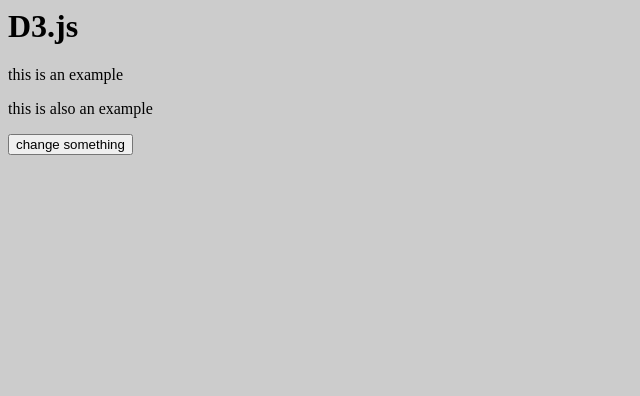
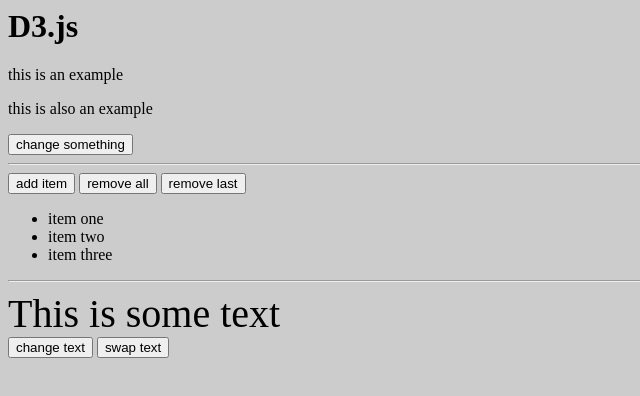
Before and after one commit to olsen3d/d3, a plain HTML site: page index.html in a window 1280 px wide. Shown: the whole page, without its empty margins (0-640 px from the left). Drawn offline with nearby package versions, Linux system fonts and the light colour scheme.

Commit message:
changing attributes

```diff
--- a/index.html
+++ b/index.html
@@ -12,5 +12,18 @@
     <p class="main-paragraph">this is an example</p>
     <p>this is also an example</p>
     <button onclick="change01()">change something</button>
+    <hr />
+    <button onclick="addItem()">add item</button>
+    <button onclick="removeAll()">remove all</button>
+    <button onclick="removeLast()">remove last</button>
+    <ul id="itemList">
+      <li>item one</li>
+      <li>item two</li>
+      <li>item three</li>
+    </ul>
+    <hr />
+    <div id="text" style="font-size: 40px">This is some text</div>
+    <button onclick="changeText()">change text</button>
+    <button onclick="swapText()">swap text</button>
   </body>
 </html>
--- a/js/main.js
+++ b/js/main.js
@@ -1,9 +1,28 @@
 let header = d3.select('#header')
-console.log(header)
-console.log(header.node())
+// console.log(header)
+// console.log(header.node())
 
 let paragraphs = d3.selectAll('p')
-console.log(paragraphs)
-console.log(paragraphs.nodes())
+// console.log(paragraphs)
+// console.log(paragraphs.nodes())
 
 const change01 = () => header.html('<h2>changed lol<h2/>')
+
+//working with adding and removing things
+
+const itemList = d3.select('#itemList')
+
+const count = () => itemList.selectAll('li').size()
+
+const addItem = () => itemList.append('li').text(`new item ${count()}`)
+const removeAll = () => itemList.selectAll('li').remove()
+const removeLast = () => itemList.select('li:last-child').remove()
+
+const textToChange = d3.select('#text')
+
+const changeText = () => textToChange.style('color', 'red')
+const swapText = () => {
+  const currentColor = d3.select('#text').style('color')
+  if (currentColor === 'red') textToChange.style('color', 'blue')
+  else textToChange.style('color', 'red')
+}
```
